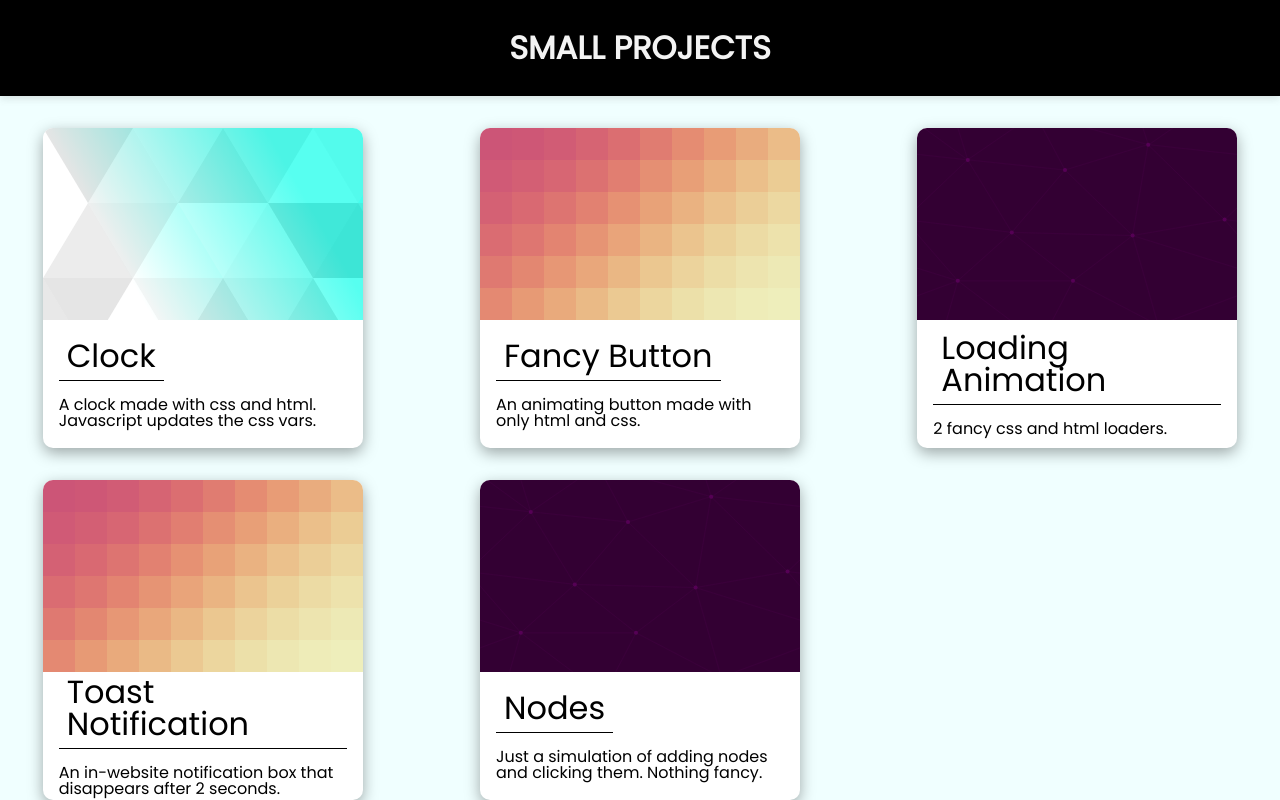
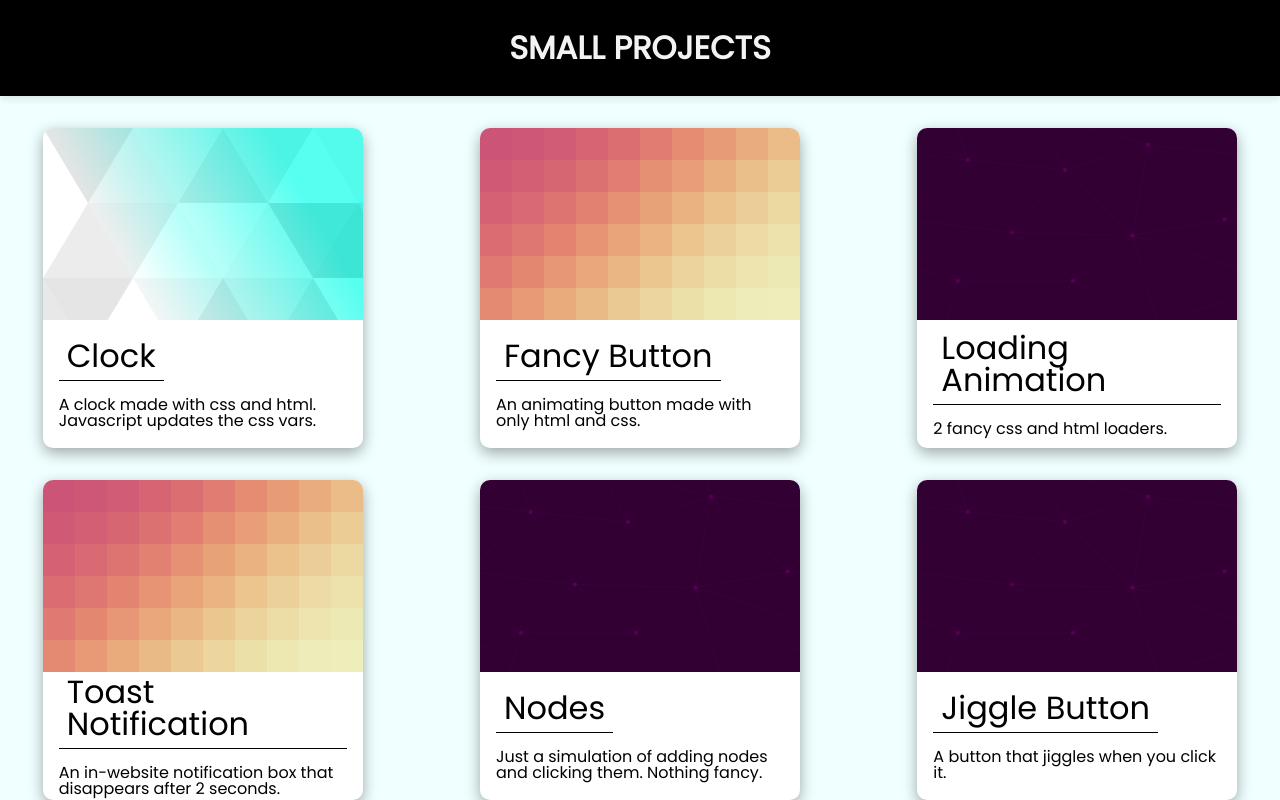
Before and after one commit to Stephen10121/small-projects, a website: page public/index.html in a window 1280 px wide. Drawn offline with Linux system fonts and the light colour scheme.

Commit message:
Update index.html

```diff
--- a/public/index.html
+++ b/public/index.html
@@ -53,6 +53,13 @@
                 <p>Just a simulation of adding nodes and clicking them. Nothing fancy.</p>
             </div>
         </a>
+        <a href="/jiggle" class="card">
+            <section class="b2"></section>
+            <div>
+                <h2>Jiggle Button</h2>
+                <p>A button that jiggles when you click it.</p>
+            </div>
+        </a>
     </main>
 </body>
 </html>
```
